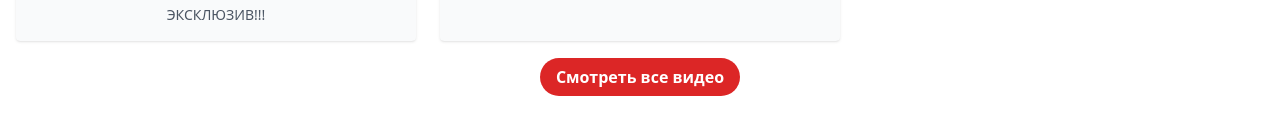
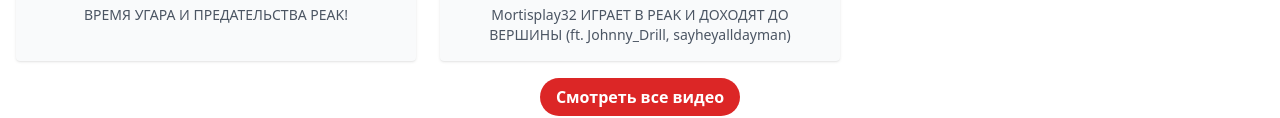
Before and after one commit to MortisPlay/MortisPlay_Site, a plain HTML site: page index.html in a window 1280 px wide. Shown: the part 2239-2357 px from the top of the page. Drawn offline with nearby package versions, Linux system fonts and the light colour scheme; a script that the page names is missing.

Commit message:
index.html

```diff
--- a/index.html
+++ b/index.html
@@ -347,11 +347,11 @@
           </div>
           <div class="bg-gray-50 dark:bg-gray-700 rounded p-4 shadow text-center video-container">
             <iframe class="w-full h-48 rounded" src="https://rutube.ru/play/embed/2ba4872771e827b6ce560a8390462643/" frameborder="0" allow="autoplay; encrypted-media" allowfullscreen></iframe>
-            <p class="mt-2 text-sm text-gray-600 dark:text-gray-300">ЭКСКЛЮЗИВ!!!</p>
+            <p class="mt-2 text-sm text-gray-600 dark:text-gray-300">ВРЕМЯ УГАРА И ПРЕДАТЕЛЬСТВА PEAK!</p>
           </div>
           <div class="bg-gray-50 dark:bg-gray-700 rounded p-4 shadow text-center video-container">
-            <iframe class="w-full h-48 rounded" src="https://rutube.ru/play/embed/ВАШ_ИД_ВИДЕО_5" frameborder="0" allow="autoplay; encrypted-media" allowfullscreen></iframe>
-            <p class="mt-2 text-sm text-gray-600 dark:text-gray-300"></p>
+            <iframe class="w-full h-48 rounded" src="https://rutube.ru/play/embed/4e88d1d8cacec555ddb17bff2720394a/" frameborder="0" allow="autoplay; encrypted-media" allowfullscreen></iframe>
+            <p class="mt-2 text-sm text-gray-600 dark:text-gray-300">Mortisplay32 ИГРАЕТ В PEAK И ДОХОДЯТ ДО ВЕРШИНЫ (ft. Johnny_Drill, sayheyalldayman)</p>
           </div>
         </div>
         <div class="text-center mt-6">
```
